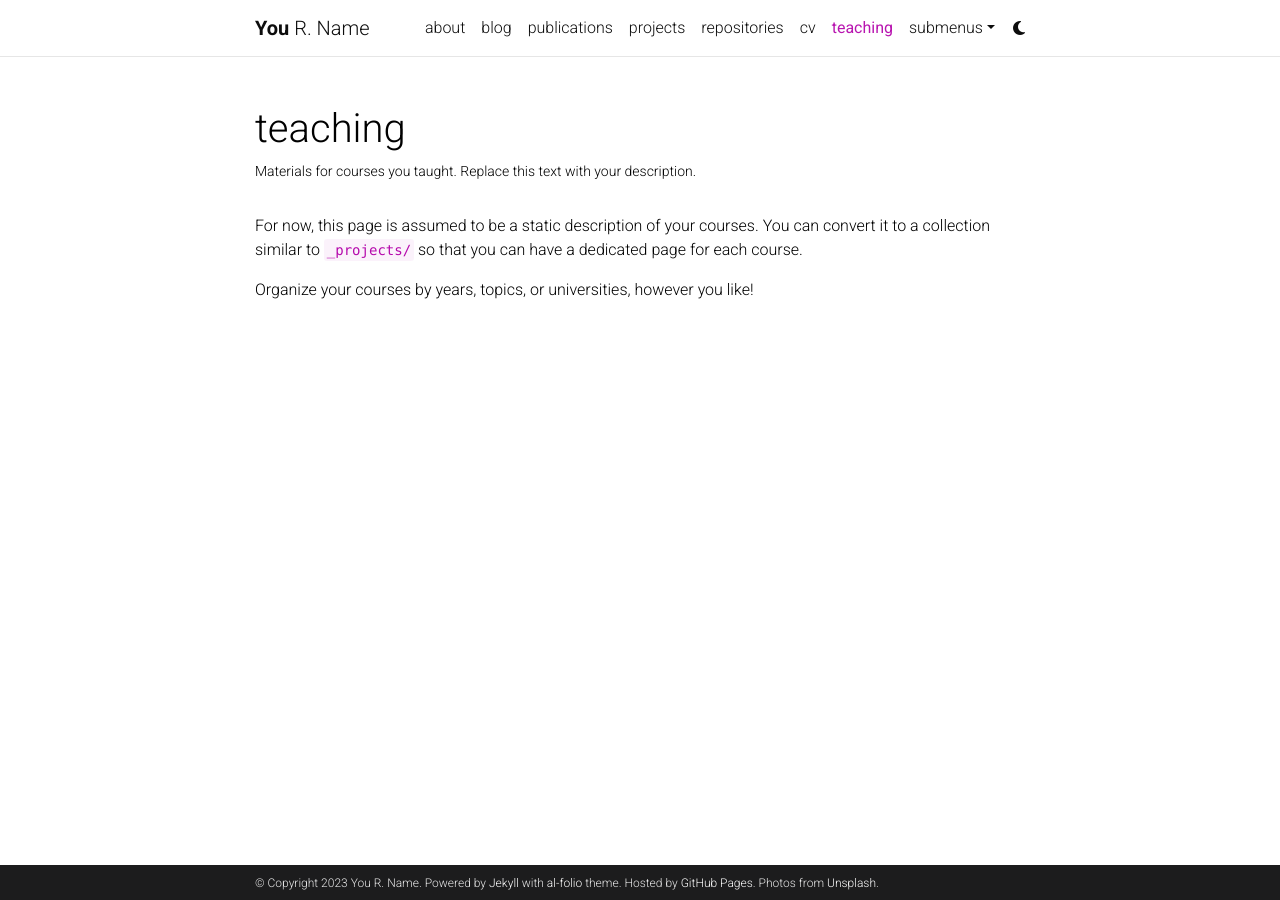
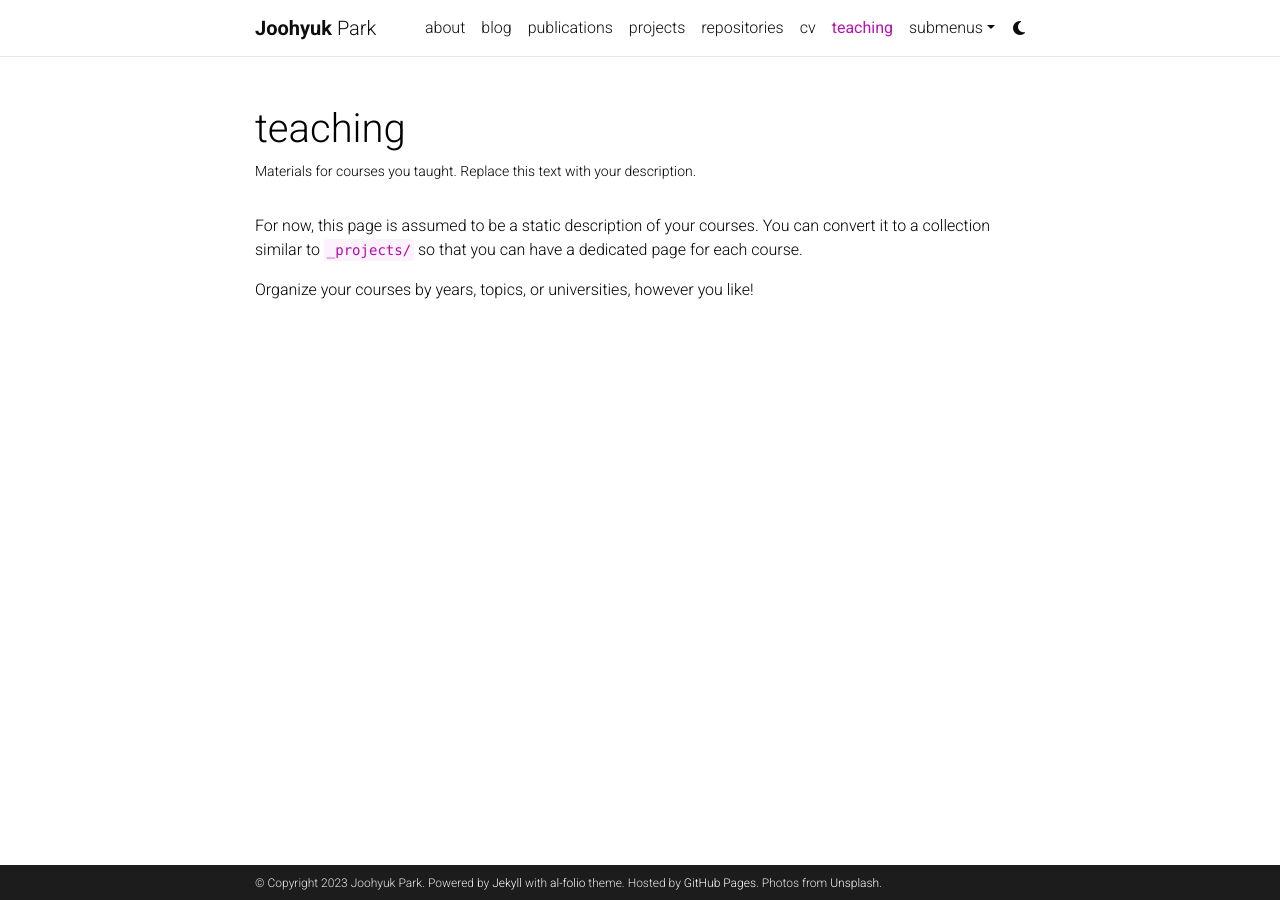
Before and after one commit to jpark321/jpark321.github.io, a Jekyll site: the page built from _pages/teaching.md, in a window 1280 px wide. Built offline with Jekyll 4.4.1, drawn with Linux system fonts in a browser that asks for light colours; comment, search, counter and statistics services are not loaded; a style sheet for code colours, icons or effects is not loaded.

Commit message:
Update _config.yml

```diff
--- a/_config.yml
+++ b/_config.yml
@@ -3,10 +3,10 @@
 # -----------------------------------------------------------------------------
 
 title: blank # the website title (if blank, full name will be used instead)
-first_name: You
-middle_name: R.
-last_name: Name
-email: you@example.com
+first_name: Joohyuk
+middle_name:
+last_name: Park
+email: jpark321@uis.edu
 description: > # the ">" symbol means to ignore newlines until "footer_text:"
   A simple, whitespace theme for academics. Based on [*folio](https://github.com/bogoli/-folio) design.
 footer_text: >
@@ -18,7 +18,7 @@
 lang: en # the language of your site (for example: en, fr, cn, ru, etc.)
 icon: ⚛️  # the emoji used as the favicon (alternatively, provide image name in /assets/img/)
 
-url: https://alshedivat.github.io # the base hostname & protocol for your site
+url: https://jpark321.github.io # the base hostname & protocol for your site
 baseurl: /al-folio # the subpath of your site, e.g. /blog/
 last_updated: false # set to true if you want to display last updated in the footer
 impressum_path:  # set to path to include impressum link in the footer, use the same path as permalink in a page, helps to conform with EU GDPR
```
